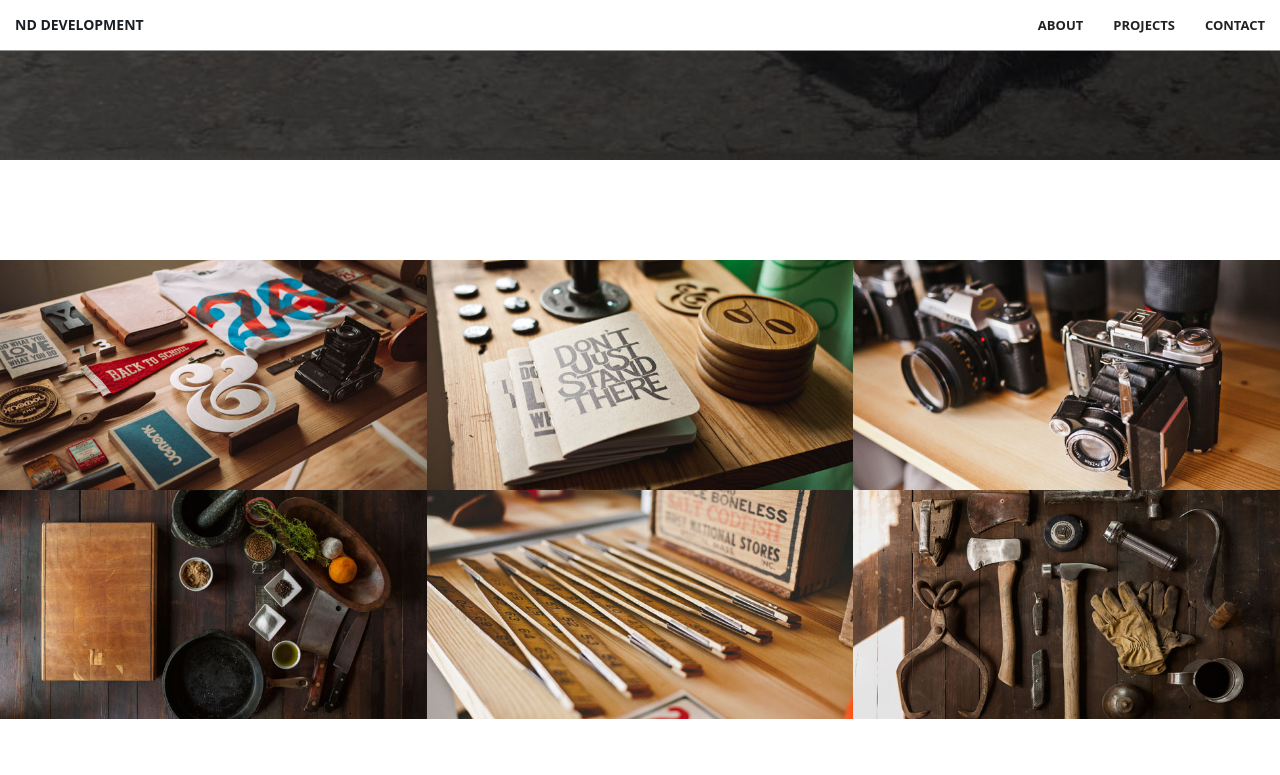
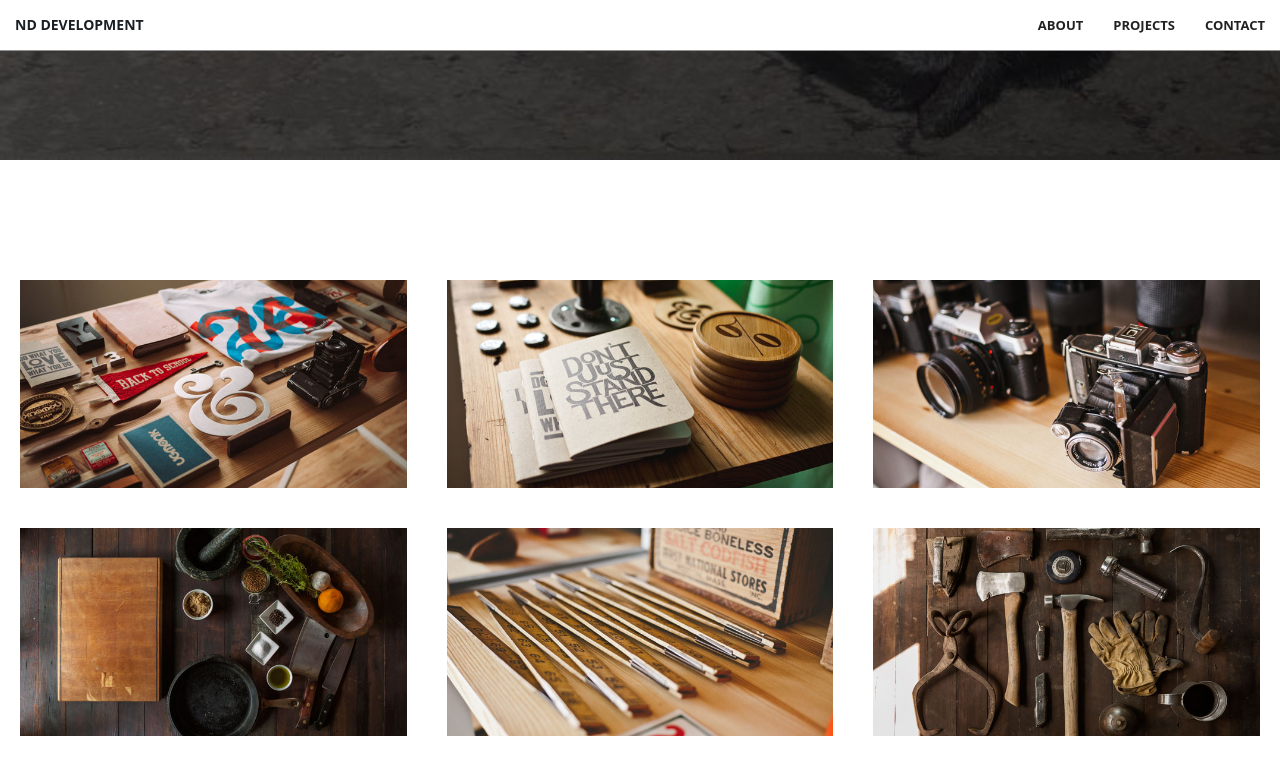
Before and after one commit to nickddev/nickddev.github.io, a Jekyll site: the page built from index.html, in a window 1280 px wide and 900 px high, scrolled down 740 px. Shown: the top 775 px of the window. Built offline with Jekyll 4.4.1, drawn with Linux system fonts in a browser that asks for light colours.

Commit message:
Initial commit

```diff
--- a/_sass/_base.scss
+++ b/_sass/_base.scss
@@ -231,6 +231,7 @@ header {
     display: block;
     max-width: 650px;
     margin: 0 auto;
+    padding: 20px; /*added ND*/
     .portfolio-box-caption {
         color: white;
         opacity: 0;
```
